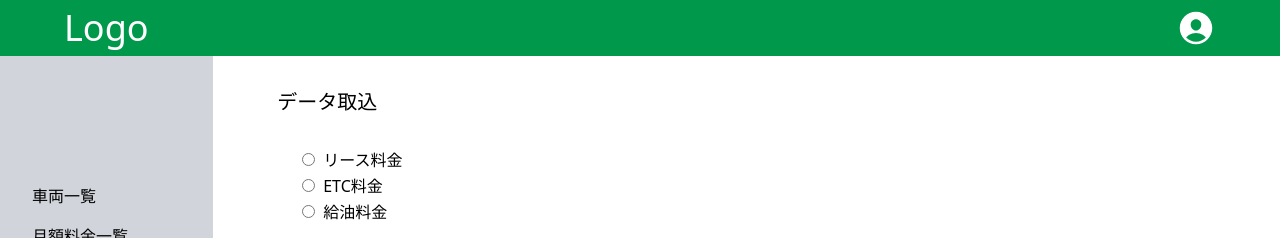
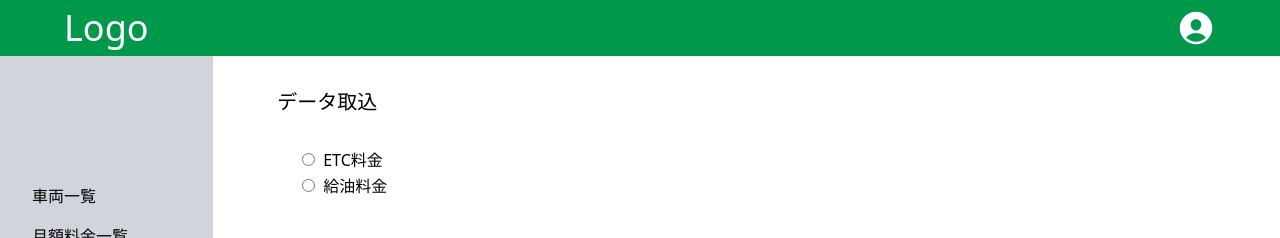
Before and after one commit to imaimai1997/fleet-managiment-app, a Next.js app: page /feelist/import in a window 1280 px wide. Shown: the top 238 px of the page. Built offline with nearby package versions, Linux system fonts and the light colour scheme.

Commit message:
リース料金の取込削除

```diff
--- a/components/Import/index.tsx
+++ b/components/Import/index.tsx
@@ -14,16 +14,6 @@ const Import = () => {
       <div className="w-5/6 mx-auto">
         <form>
           <div className="flex flex-col [&_input]:mr-2 [&_input]:mb-2">
-            <label>
-              <input
-                type="radio"
-                name="format"
-                value="lease"
-                checked={checkedValue === "lease"}
-                onChange={(e) => setCheckedValue(e.target.value)}
-              />
-              リース料金
-            </label>
             <label>
               <input
                 type="radio"
```
